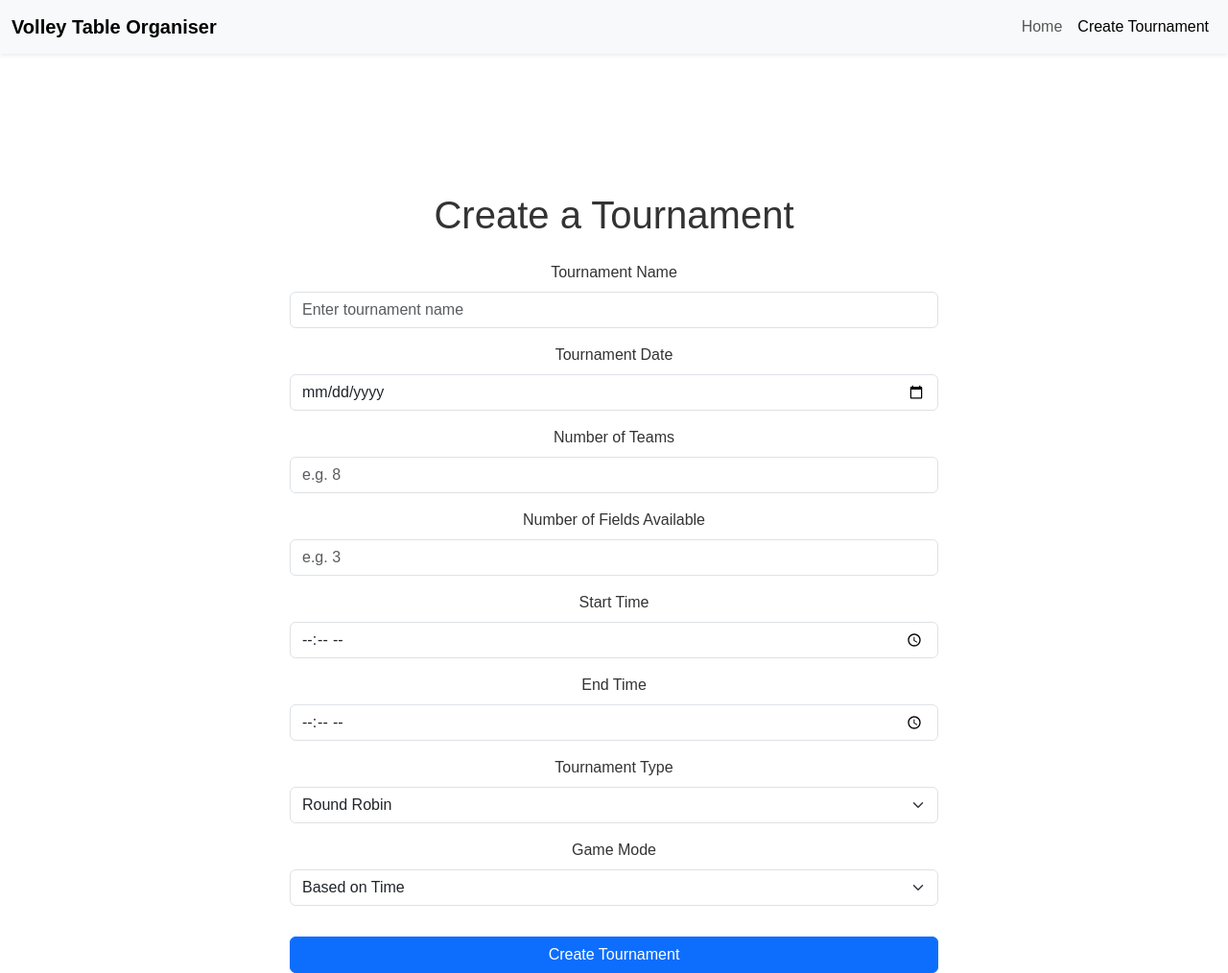
After one commit to Befa79/Volley_Table_Organiser, a Flask app: page /create in a window 1280 px wide. The commit adds this page. Shown: the whole page at 96% size. Run offline with Flask 3, Linux system fonts and the light colour scheme.

Commit message:
create page

```diff
--- a/app.py
+++ b/app.py
@@ -6,5 +6,9 @@ app = Flask(__name__)
 def menu():
     return render_template("menu.html")
 
+@app.route("/create")
+def create_tournament():
+    return render_template("create.html")
+
 if __name__ == "__main__":
     app.run(debug=True)
--- /dev/null
+++ b/static/style.css
@@ -0,0 +1,47 @@
+body {
+    background: #ffffff;
+    color: #333;
+    text-align: center;
+    padding-top: 80px;
+    font-family: Arial, sans-serif;
+}
+
+.logo {
+    width: 180px;
+    margin-bottom: 30px;
+}
+
+.menu-btn {
+    width: 250px;
+    margin: 10px auto;
+    padding: 15px;
+    font-size: 18px;
+}
+
+.hero-section {
+    background-image: url("hero1.jpg"); /* your image */
+    background-size: cover;
+    background-position: center;
+    background-repeat: no-repeat;
+    padding: 160px 0;
+    position: relative;
+    color: white;
+}
+
+/* DARK OVERLAY */
+.hero-section::before {
+    content: "";
+    position: absolute;
+    top: 0;
+    left: 0;
+    width: 100%;
+    height: 100%;
+    background: rgba(139, 98, 98, 0.26); /* increase for more shadow */
+    z-index: 1;
+}
+
+/* Make text appear above the overlay */
+.hero-section .container {
+    position: relative;
+    z-index: 2;
+}
--- /dev/null
+++ b/templates/create.html
@@ -0,0 +1,106 @@
+<!DOCTYPE html>
+<html lang="en">
+
+<head>
+    <meta charset="UTF-8">
+    <meta name="viewport" content="width=device-width, initial-scale=1.0">
+    <title>Create Tournament</title>
+
+    <link href="https://cdn.jsdelivr.net/npm/bootstrap@5.3.2/dist/css/bootstrap.min.css" rel="stylesheet">
+    <link rel="stylesheet" href="{{ url_for('static', filename='style.css') }}">
+</head>
+
+<body>
+
+    <!-- NAVBAR (same as main page) -->
+    <nav class="navbar navbar-expand-lg navbar-light bg-light shadow-sm fixed-top">
+        <div class="container-fluid">
+            <a class="navbar-brand fw-bold" href="/">Volley Table Organiser</a>
+
+            <button class="navbar-toggler" type="button" data-bs-toggle="collapse" data-bs-target="#navbarNav">
+                <span class="navbar-toggler-icon"></span>
+            </button>
+
+            <div class="collapse navbar-collapse" id="navbarNav">
+                <ul class="navbar-nav ms-auto">
+                    <li class="nav-item"><a class="nav-link" href="/">Home</a></li>
+                    <li class="nav-item"><a class="nav-link active" href="/create">Create Tournament</a></li>
+                </ul>
+            </div>
+        </div>
+    </nav>
+
+    <!-- PAGE CONTENT -->
+    <div class="container" style="padding-top: 120px; max-width: 700px;">
+
+        <h1 class="mb-4 text-center">Create a Tournament</h1>
+
+        <form>
+
+            <!-- Tournament Name -->
+            <div class="mb-3">
+                <label class="form-label">Tournament Name</label>
+                <input type="text" class="form-control" placeholder="Enter tournament name">
+            </div>
+
+            <!-- Tournament Date -->
+            <div class="mb-3">
+                <label class="form-label">Tournament Date</label>
+                <input type="date" class="form-control">
+            </div>
+
+            <!-- Number of Teams -->
+            <div class="mb-3">
+                <label class="form-label">Number of Teams</label>
+                <input type="number" class="form-control" min="2" max="64" placeholder="e.g. 8">
+            </div>
+
+            <!-- Number of Fields -->
+            <div class="mb-3">
+                <label class="form-label">Number of Fields Available</label>
+                <input type="number" class="form-control" min="1" max="20" placeholder="e.g. 3">
+            </div>
+
+            <!-- Start Time -->
+            <div class="mb-3">
+                <label class="form-label">Start Time</label>
+                <input type="time" class="form-control">
+            </div>
+
+            <!-- End Time -->
+            <div class="mb-3">
+                <label class="form-label">End Time</label>
+                <input type="time" class="form-control">
+            </div>
+
+            <!-- Tournament Type -->
+            <div class="mb-3">
+                <label class="form-label">Tournament Type</label>
+                <select class="form-select">
+                    <option>Round Robin</option>
+                    <option>Knockout</option>
+                    <option>Groups + Knockout</option>
+                </select>
+            </div>
+
+            <!-- Game Mode -->
+            <div class="mb-3">
+                <label class="form-label">Game Mode</label>
+                <select class="form-select">
+                    <option value="time">Based on Time</option>
+                    <option value="score">Based on Score</option>
+                </select>
+            </div>
+
+            <button type="submit" class="btn btn-primary w-100 mt-3">Create Tournament</button>
+
+        </form>
+
+    </div>
+
+    <script src="https://cdn.jsdelivr.net/npm/bootstrap@5.3.2/dist/js/bootstrap.bundle.min.js">
+    </script>
+
+</body>
+
+</html>
```
Also changed, not shown: templates/menu.html (+8 -31 lines), 1 other file.
